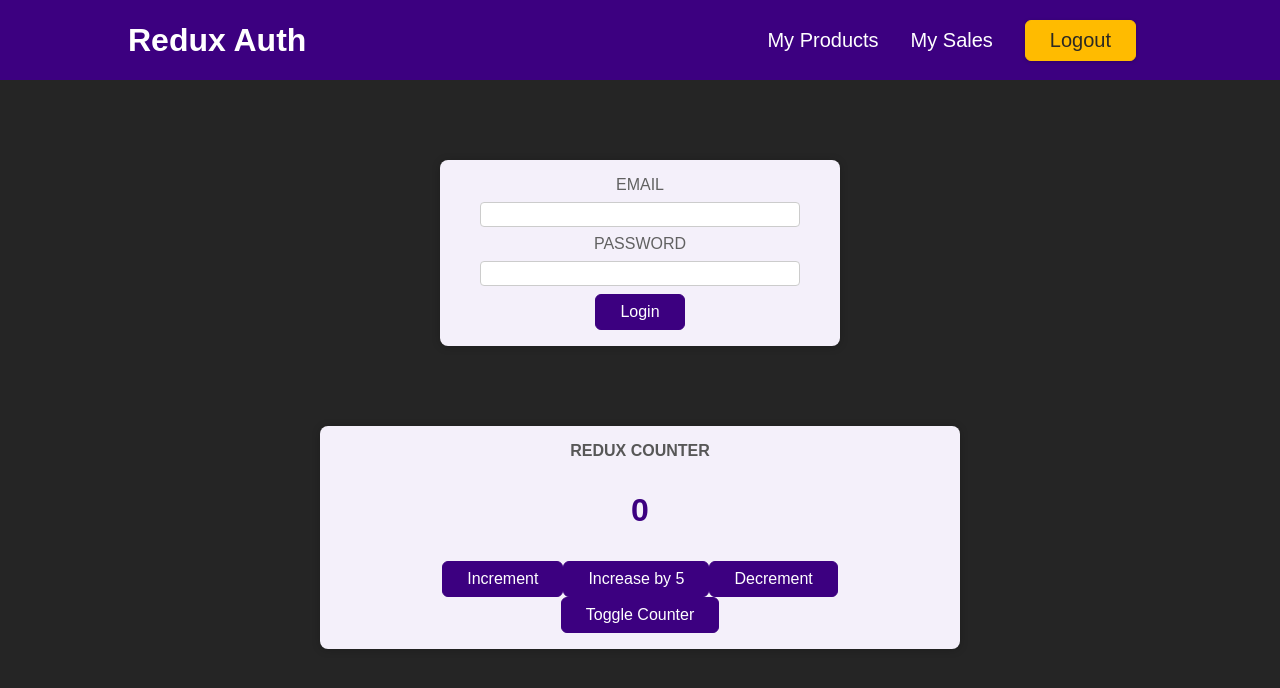
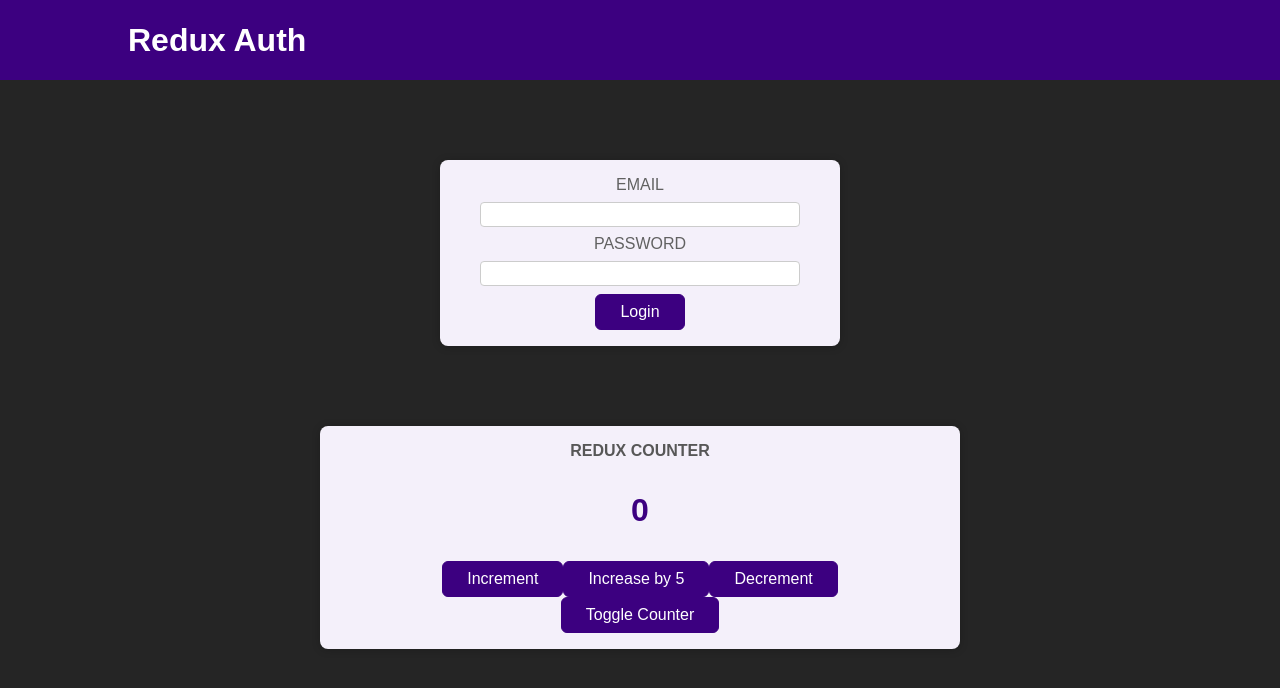
Before and after one commit to jrraymundo/udemy-react-complete-guide, a React (Create React App) app: page / in a window 1280 px wide. Shown: the top 688 px of the page. Built offline with nearby package versions, Linux system fonts and the light colour scheme.

Commit message:
Apply auth actions in react

```diff
--- a/src/App.js
+++ b/src/App.js
@@ -1,13 +1,24 @@
 import { Fragment } from 'react';
+import { useSelector } from 'react-redux'
+
 import Counter from './components/Counter';
 import Header from './components/Header'
 import Auth from './components/Auth'
+import UserProfile from './components/UserProfile'
 
 function App() {
+
+  const isAuthenticated = useSelector(state => state.auth.isAuthenticated)
+
   return (
     <Fragment>
       <Header />
-      <Auth />
+      {!isAuthenticated && (
+        <Auth />
+      )}
+      {isAuthenticated && (
+        <UserProfile />
+      )}
       <Counter />
     </Fragment>
   );
--- a/src/components/Auth.js
+++ b/src/components/Auth.js
@@ -1,10 +1,21 @@
+import { useDispatch } from 'react-redux';
+import { authActions } from '../store';
+
 import classes from './Auth.module.css';
 
 const Auth = () => {
+
+  const dispatch = useDispatch()
+
+  const loginHandler = event => {
+    event.preventDefault()
+    dispatch(authActions.login())
+  }
+
   return (
     <main className={classes.auth}>
       <section>
-        <form>
+        <form onSubmit={loginHandler}>
           <div className={classes.control}>
             <label htmlFor='email'>Email</label>
             <input type='email' id='email' />
--- a/src/components/Header.js
+++ b/src/components/Header.js
@@ -1,9 +1,19 @@
+import { useSelector, useDispatch } from 'react-redux';
+import { authActions } from '../store';
+
 import classes from './Header.module.css';
 
 const Header = () => {
+
+  const dispatch = useDispatch()
+  const isAuthenticated = useSelector(state => state.auth.isAuthenticated)
+
+  const logoutHandler = () => dispatch(authActions.logout())
+
   return (
     <header className={classes.header}>
       <h1>Redux Auth</h1>
+        {isAuthenticated && (
           <nav>
             <ul>
               <li>
@@ -13,10 +23,13 @@
                 <a href='/'>My Sales</a>
               </li>
               <li>
-            <button>Logout</button>
+                  <button onClick={logoutHandler}>
+                    Logout
+                  </button>
               </li>
             </ul>
           </nav>
+        )}
     </header>
   );
 };
```
Lines whose indentation alone changed are shown as unchanged.
